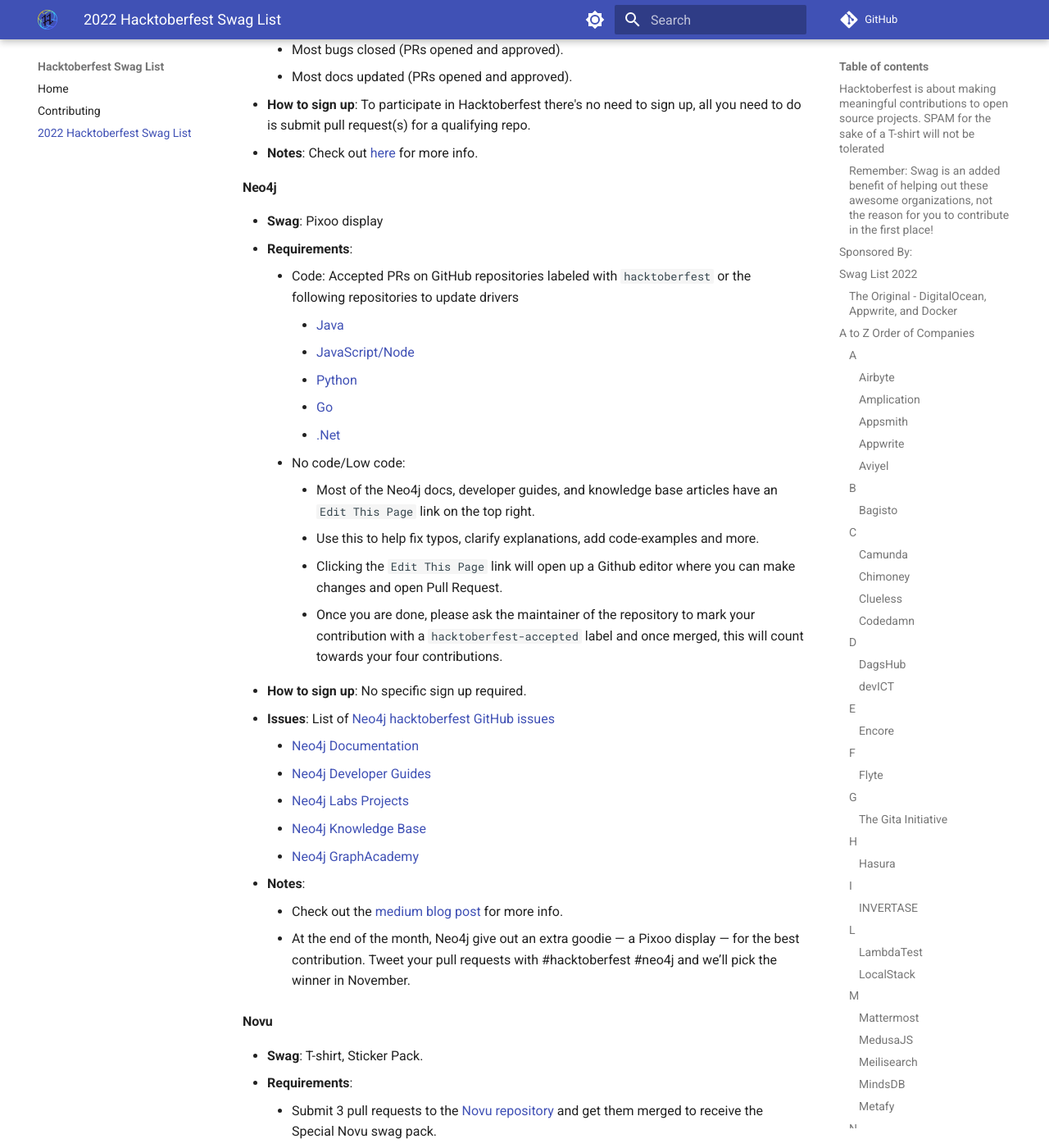
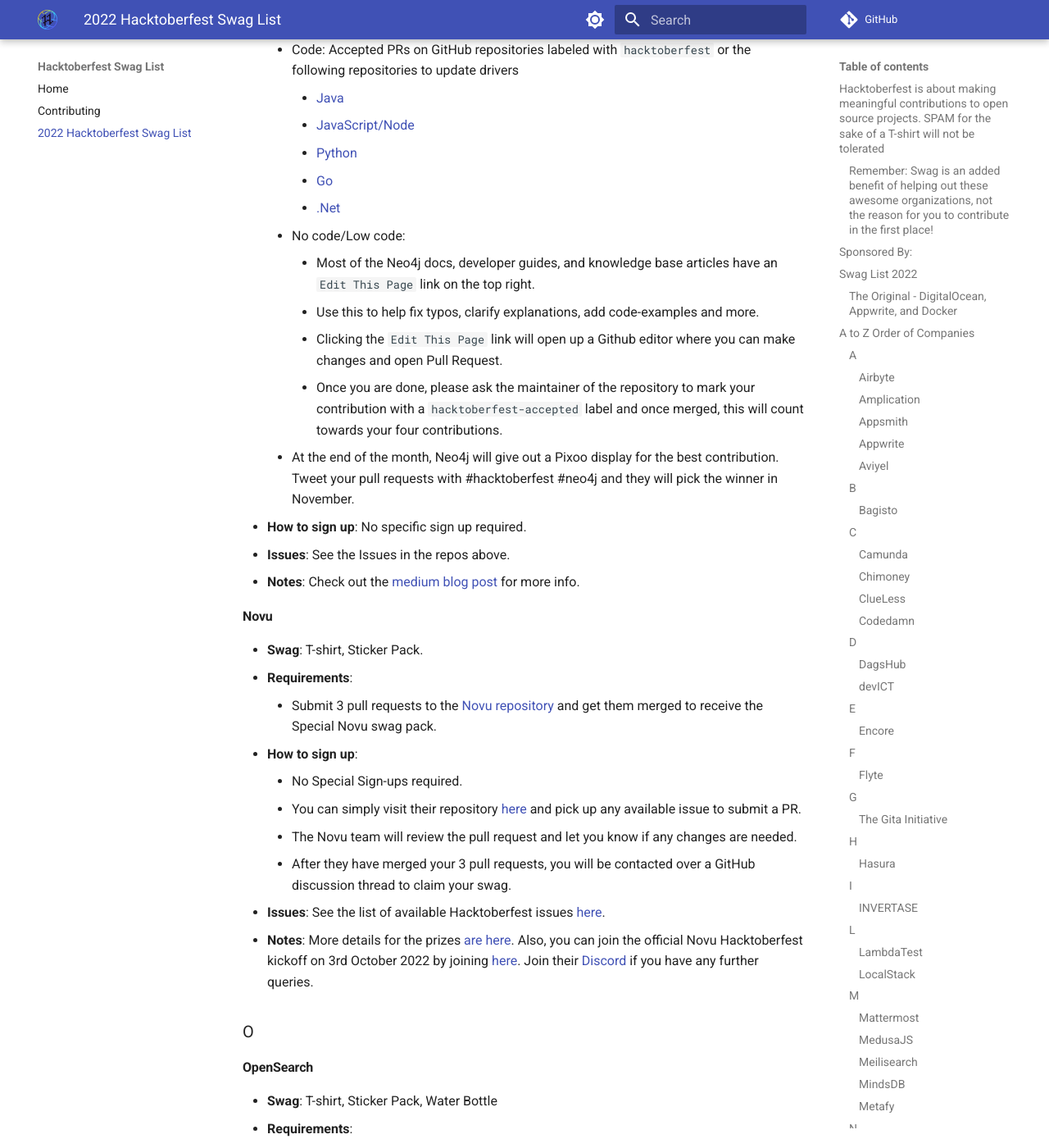
Before and after one commit to crweiner/hacktoberfest-swag-list, an MkDocs documentation site: the page built from docs/list.md, in a window 1280 px wide and 1400 px high, scrolled down 12871 px. Shown: the whole window at 82% size. Built offline with MkDocs 1.6.1 and Material for MkDocs 9.7.7, drawn with Linux system fonts in a browser that asks for light colours; comment, search, counter and statistics services are not loaded; some of the changed text lies outside the part shown.

Commit message:
Edits to Neo4j and ClueLess

```diff
--- a/docs/list.md
+++ b/docs/list.md
@@ -148,11 +148,11 @@
     - 4 merged PRs fixing a `Hacktoberfest` Issue = T-shirt and $100 credit.
     - More information [here](https://twitter.com/chimoney_io/status/1576286913723596803?s=48&t=JCGsKCKdKEB_sVfGml2m6w){:target="\_blank"} and on their [Community Repo](https://github.com/Chimoney/chimoney-community-projects){:target="\_blank"}.
 
-#### **Clueless**
+#### **ClueLess**
 
 - **Swag**: T-shirt, certificate for contributing
 - **Requirements**: Contribute to the following repositories:
-    - [Clueless Community Website](https://github.com/Clueless-Community/clueless-official-website){:target="_blank"}
+    - [ClueLess Community Website](https://github.com/Clueless-Community/clueless-official-website){:target="_blank"}
     - [First-Contribution](https://github.com/Clueless-Community/first-contribution){:target="_blank"}
     - [College API](https://github.com/Clueless-Community/collegeAPI){:target="_blank"}
     - [Prega.io](https://github.com/Clueless-Community/Prega){:target="_blank"}
@@ -162,21 +162,12 @@
         - `medium` issues on any repository earns 15 points
         - `good first issue` on any repository earns 10 points
         - Bonus 5 points are awarded on contributions for the Clueless official website
-
-- **How to sign up**:
-    - Signup on the [Hacktoberfest website](https://hacktoberfest.com/){:target="_blank"}
-    - Signup on the [Clueless web portal](clueless.tech){:target="_blank"}
+- **How to sign up**: Signup on the [Clueless web portal](clueless.tech){:target="_blank"}
     - Each repository will have a seperate CONTRIBUTING.md
-        - Merged PRs will need to tag maintainer on Clueless profile
-- **Issues**: Issues are tagged with: `hacktoberbest`, `good first issue`
-    - [Clueless Community Website](https://github.com/Clueless-Community/clueless-official-website/issues){:target="_blank"}
-    - [First-Contribution](https://github.com/Clueless-Community/first-contribution/issues){:target="_blank"}
-    - [College API](https://github.com/Clueless-Community/collegeAPI/issues){:target="_blank"}
-    - [Prega.io](https://github.com/Clueless-Community/Prega/issues){:target="_blank"}
-    - [Datasets](https://github.com/Clueless-Community/Datasets/issues){:target="_blank"}
+    - Merged PRs will need to tag a maintainer on their ClueLess profile.
+- **Issues**: Issues are tagged with: `hacktoberbest`, `good first issue` in their above repos.
 - **Notes**:
-    - Check out the [blog post](https://www.clueless.tech/hacktoberfest#){:target="_blank"} for more info.
-    - Check out the [community GitHub](https://github.com/Clueless-Community){:target="_blank"} for more info.
+    - Check out the [blog post](https://www.clueless.tech/hacktoberfest#){:target="_blank"} and [community GitHub](https://github.com/Clueless-Community){:target="_blank"} for more info.
 
 #### **Codedamn**
 
@@ -374,7 +365,7 @@
 
 #### **Neo4j**
 
-- **Swag**: Pixoo display
+- **Swag**: Pixoo display (might only be 1?)
 - **Requirements**:
     - Code: Accepted PRs on GitHub repositories labeled with `hacktoberfest` or the following repositories to update drivers
         - [Java](https://github.com/neo4j-graphacademy/app-java){:target="_blank"}
@@ -387,16 +378,10 @@
         - Use this to help fix typos, clarify explanations, add code-examples and more.
         - Clicking the `Edit This Page` link will open up a Github editor where you can make changes and open Pull Request.
         - Once you are done, please ask the maintainer of the repository to mark your contribution with a `hacktoberfest-accepted` label and once merged, this will count towards your four contributions.
+    - At the end of the month, Neo4j will give out a  Pixoo display for the best contribution. Tweet your pull requests with #hacktoberfest #neo4j and they will pick the winner in November.
 - **How to sign up**: No specific sign up required.
-- **Issues**: List of [Neo4j hacktoberfest GitHub issues](https://github.com/search?q=hacktoberfest+neo4j&type=repositories){:target="_blank"}
-    - [Neo4j Documentation](https://neo4j.com/docs/){:target="_blank"}
-    - [Neo4j Developer Guides](https://neo4j.com/developer/get-started/){:target="_blank"}
-    - [Neo4j Labs Projects](https://neo4j.com/labs/){:target="_blank"}
-    - [Neo4j Knowledge Base](https://neo4j.com/developer/kb/){:target="_blank"}
-    - [Neo4j GraphAcademy](https://graphacademy.neo4j.com/){:target="_blank"}
-- **Notes**:
-    - Check out the [medium blog post](https://medium.com/neo4j/hacktoberfest-at-neo4j-9991ccc98c33){:target="_blank"} for more info.
-    - At the end of the month, Neo4j give out an extra goodie — a Pixoo display — for the best contribution. Tweet your pull requests with #hacktoberfest #neo4j and we’ll pick the winner in November.
+- **Issues**: See the Issues in the repos above.
+- **Notes**: Check out the [medium blog post](https://medium.com/neo4j/hacktoberfest-at-neo4j-9991ccc98c33){:target="_blank"} for more info.
 
 #### **Novu**
 
```
